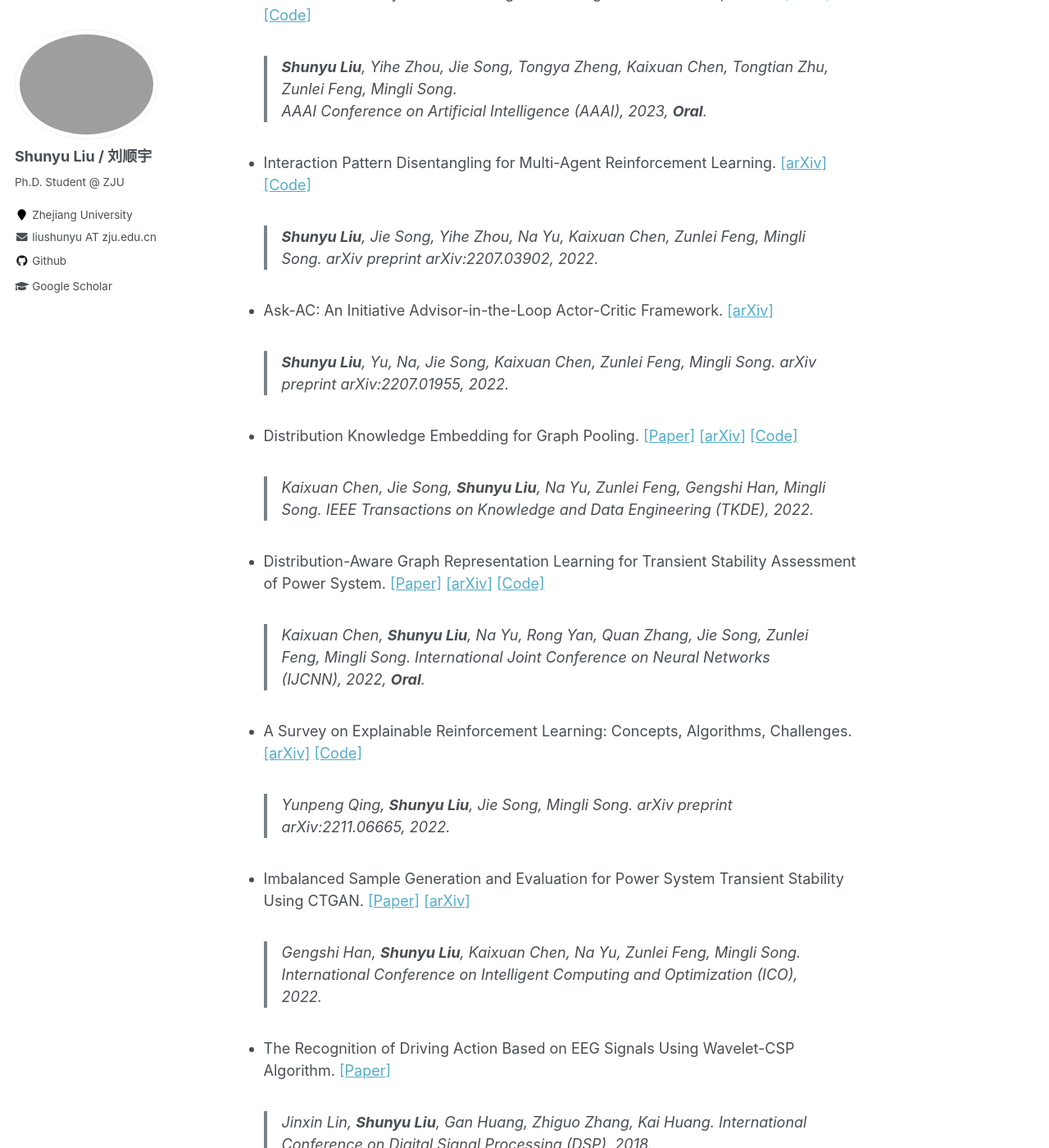
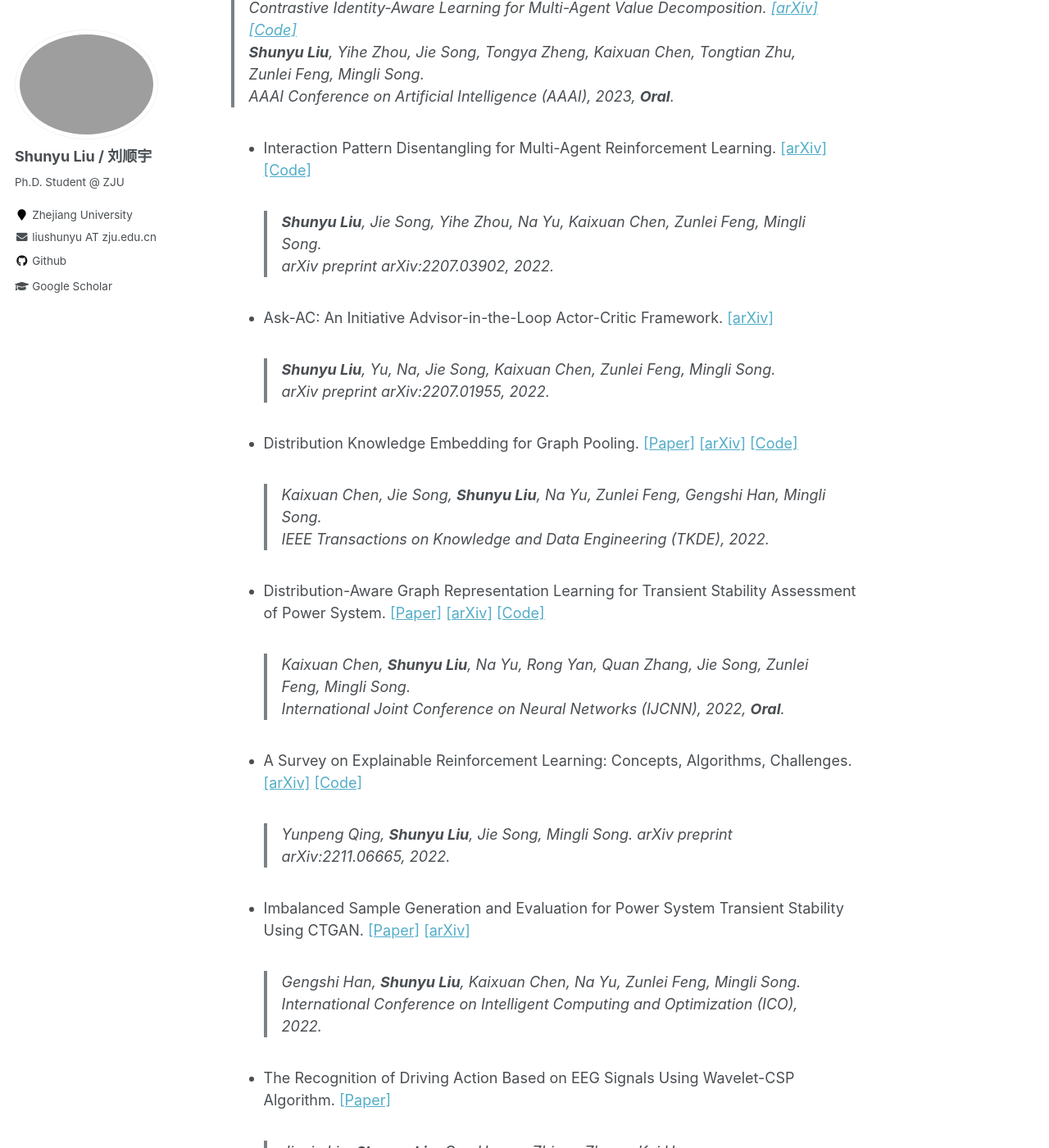
Before and after one commit to liushunyu/liushunyu.github.io, a Jekyll site: the page built from _pages/about.md, in a window 1280 px wide and 1400 px high, scrolled down 518 px. Shown: the whole window at 82% size. Built offline with Jekyll 4.4.1, drawn with Linux system fonts in a browser that asks for light colours; some of the changed text lies outside the part shown.

Commit message:
Update about.md

```diff
--- a/_pages/about.md
+++ b/_pages/about.md
@@ -18,24 +18,24 @@ I am currently pursuing the Ph.D. degree in the [Visual Intelligence and Pattern
 Selected Publications
 ======
 
-- Contrastive Identity-Aware Learning for Multi-Agent Value Decomposition. [[arXiv]](https://arxiv.org/abs/2211.12712) [[Code]](https://github.com/liushunyu/CIA)
+> Contrastive Identity-Aware Learning for Multi-Agent Value Decomposition. [[arXiv]](https://arxiv.org/abs/2211.12712) [[Code]](https://github.com/liushunyu/CIA) \\
   > **Shunyu Liu**, Yihe Zhou, Jie Song, Tongya Zheng, Kaixuan Chen, Tongtian Zhu, Zunlei Feng, Mingli Song.\\
   > AAAI Conference on Artificial Intelligence (AAAI), 2023, **Oral**.
 
 - Interaction Pattern Disentangling for Multi-Agent Reinforcement Learning. [[arXiv]](https://arxiv.org/abs/2207.03902) [[Code]](https://github.com/liushunyu/OPT)
-  > **Shunyu Liu**, Jie Song, Yihe Zhou, Na Yu, Kaixuan Chen, Zunlei Feng, Mingli Song.
+  > **Shunyu Liu**, Jie Song, Yihe Zhou, Na Yu, Kaixuan Chen, Zunlei Feng, Mingli Song.\\
   > arXiv preprint arXiv:2207.03902, 2022.
 
 - Ask-AC: An Initiative Advisor-in-the-Loop Actor-Critic Framework. [[arXiv]](https://arxiv.org/abs/2207.01955)
-  > **Shunyu Liu**, Yu, Na, Jie Song, Kaixuan Chen, Zunlei Feng, Mingli Song.
+  > **Shunyu Liu**, Yu, Na, Jie Song, Kaixuan Chen, Zunlei Feng, Mingli Song.\\
   > arXiv preprint arXiv:2207.01955, 2022.
 
 - Distribution Knowledge Embedding for Graph Pooling. [[Paper]](https://ieeexplore.ieee.org/abstract/document/9896198/) [[arXiv]](https://arxiv.org/abs/2109.14333) [[Code]](https://github.com/chenchkx/DKEPool)
-  > Kaixuan Chen, Jie Song, **Shunyu Liu**, Na Yu, Zunlei Feng, Gengshi Han, Mingli Song.
+  > Kaixuan Chen, Jie Song, **Shunyu Liu**, Na Yu, Zunlei Feng, Gengshi Han, Mingli Song.\\
   > IEEE Transactions on Knowledge and Data Engineering (TKDE), 2022.
 
 - Distribution-Aware Graph Representation Learning for Transient Stability Assessment of Power System. [[Paper]](https://ieeexplore.ieee.org/abstract/document/9892854/) [[arXiv]](https://arxiv.org/abs/2205.06576) [[Code]](https://github.com/chenchkx/DKEPool-TSA)
-  > Kaixuan Chen, **Shunyu Liu**, Na Yu, Rong Yan, Quan Zhang, Jie Song, Zunlei Feng, Mingli Song.
+  > Kaixuan Chen, **Shunyu Liu**, Na Yu, Rong Yan, Quan Zhang, Jie Song, Zunlei Feng, Mingli Song.\\
   > International Joint Conference on Neural Networks (IJCNN), 2022, **Oral**.
 
 - A Survey on Explainable Reinforcement Learning: Concepts, Algorithms, Challenges. [[arXiv]](https://arxiv.org/abs/2211.06665) [[Code]](https://github.com/Plankson/awesome-explainable-reinforcement-learning)
@@ -43,11 +43,11 @@ Selected Publications
   > arXiv preprint arXiv:2211.06665, 2022.
 
 - Imbalanced Sample Generation and Evaluation for Power System Transient Stability Using CTGAN. [[Paper]](https://link.springer.com/chapter/10.1007/978-3-030-93247-3_55) [[arXiv]](https://arxiv.org/abs/2112.08836)
-  > Gengshi Han, **Shunyu Liu**, Kaixuan Chen, Na Yu, Zunlei Feng, Mingli Song.
+  > Gengshi Han, **Shunyu Liu**, Kaixuan Chen, Na Yu, Zunlei Feng, Mingli Song.\\
   > International Conference on Intelligent Computing and Optimization (ICO), 2022.
 
 - The Recognition of Driving Action Based on EEG Signals Using Wavelet-CSP Algorithm. [[Paper]](https://ieeexplore.ieee.org/abstract/document/8631540/)
-  > Jinxin Lin, **Shunyu Liu**, Gan Huang, Zhiguo Zhang, Kai Huang.
+  > Jinxin Lin, **Shunyu Liu**, Gan Huang, Zhiguo Zhang, Kai Huang.\\
   > International Conference on Digital Signal Processing (DSP), 2018.
 
 Awards & Honors
```
